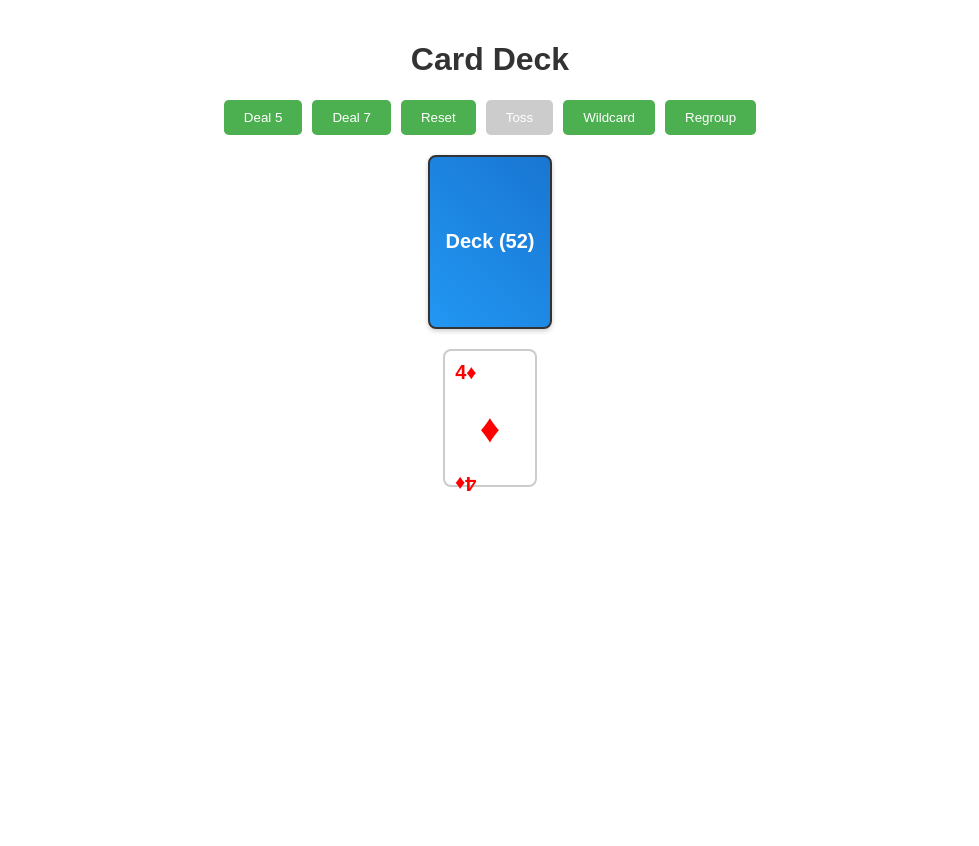
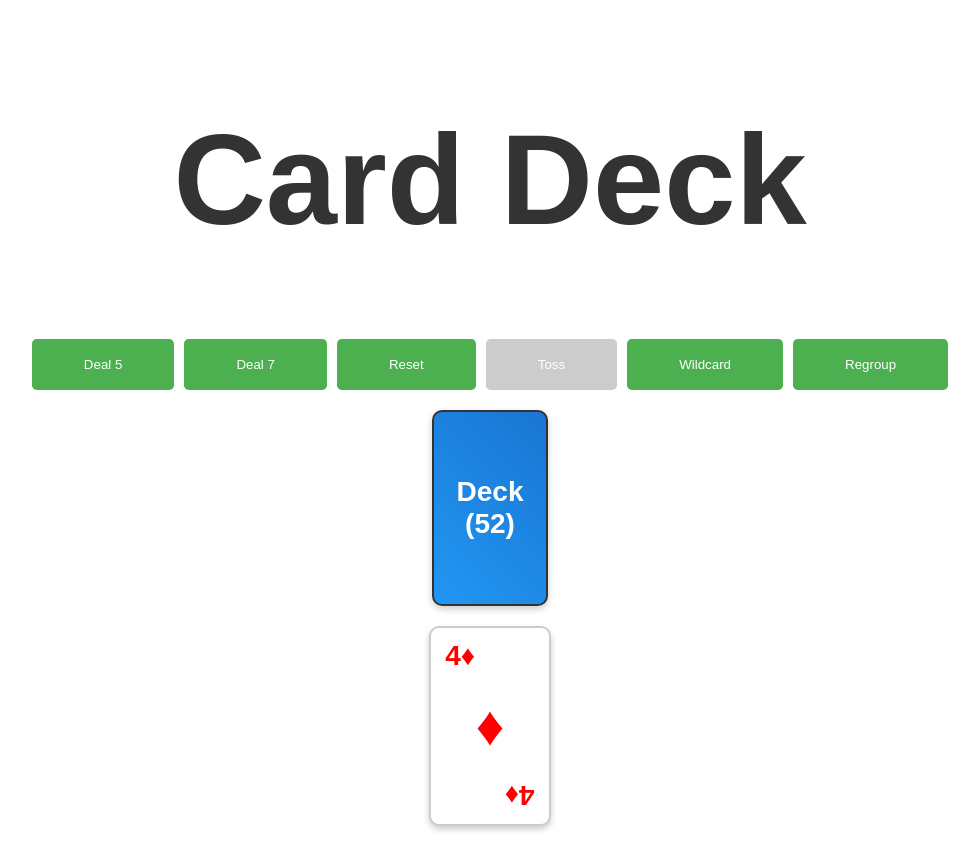
Before and after one commit to whocodesjs/a3_Jovain_Chisholm, a React (Create React App) app in the folder card-deck/: page / in a window 1280 px wide. Both pictures are taken after a click on the button "Wildcard". Shown: the whole page, without its empty margins (150-1129 px from the left). Before the commit the page ends 800 px from the top, so only its background shows below. Built offline with nearby package versions, Linux system fonts and the light colour scheme.

Commit message:
Refined CSS
Refined CSS for deck, card and app.

```diff
--- a/card-deck/src/App.css
+++ b/card-deck/src/App.css
@@ -8,6 +8,7 @@
 
 h1 {
   color: #333;
+  font-size: 8rem;
 }
 
 .controls {
@@ -18,7 +19,7 @@ h1 {
 }
 
 button {
-  padding: 0.625rem 1.25rem;
+  padding: 1.125rem 3.25rem;
   border: none;
   border-radius: 0.3rem;
   background-color: #4caf50;
@@ -39,7 +40,7 @@ button:disabled {
 .drawn-cards {
   display: flex;
   flex-wrap: wrap;
-  gap: 0.625rem;
+  gap: 1.125rem;
   justify-content: center;
   margin-top: 1.25rem;
 }
--- a/card-deck/src/components/Card.css
+++ b/card-deck/src/components/Card.css
@@ -1,12 +1,14 @@
 .card {
-  width: 7vw;
-  height: 10.5vw;
+  width: 9.25vw;
+  height: 24.5vh;
   background: white;
   border: 0.125rem solid #ccc;
-  border-radius: 0.5rem;
+  border-radius: 0.625rem;
+  box-shadow: 0 0.2rem 0.4rem rgba(0, 0, 0, 0.2);
   position: relative;
   cursor: pointer;
   transition: transform 0.2s;
+  overflow: hidden;
 }
 
 .card:hover {
@@ -19,24 +21,31 @@
 
 .card-content {
   height: 100%;
+  width: 100%;
   display: flex;
   flex-direction: column;
   justify-content: space-between;
-  padding: 0.625rem;
-  font-size: 1.25rem;
+  padding: 0.9rem;
+  font-size: 1.75rem;
   font-weight: bold;
+  box-sizing: border-box;
 }
 
 .card-top {
   text-align: left;
+  line-height: 1;
 }
 
 .card-center {
-  font-size: 2.5rem;
+  font-size: 3.5rem;
   text-align: center;
+  flex-grow: 0;
+  line-height: 1;
 }
 
 .card-bottom {
-  text-align: right;
+  text-align: left;
   transform: rotate(180deg);
+  line-height: 1;
+  position: relative;
 }
--- a/card-deck/src/components/Deck.css
+++ b/card-deck/src/components/Deck.css
@@ -5,16 +5,16 @@
 }
 
 .deck {
-  width: 7.5rem;
-  height: 10.625rem;
+  width: 8.75vw;
+  height: 24vh;
   background: linear-gradient(45deg, #2197f3, #1976d2);
   border: 0.125rem solid #333;
-  border-radius: 0.5rem;
+  border-radius: 0.625rem;
   cursor: pointer;
   display: flex;
   align-items: center;
   justify-content: center;
-  box-shadow: 0 0.125rem 0.3rem rgba(0, 0, 0, 0.2);
+  box-shadow: 0 0.18rem 0.44rem rgba(0, 0, 0, 0.2);
   transition: transform 0.2s;
 }
 
@@ -24,19 +24,20 @@
 
 .deck-back {
   color: white;
-  font-size: 1.25rem;
+  font-size: 1.75rem;
   font-weight: bold;
 }
 
 .empty-deck {
-  width: 7.5rem;
-  height: 10.625rem;
-  background: #f0f0f0;
-  border: 0.125rem dashed #666;
-  border-radius: 0.5rem;
+  width: 8.75vw;
+  height: 24vh;
+  background: linear-gradient(45deg, #2197f3, #1976d2);
+  border: 0.125rem solid #333;
+  border-radius: 0.625rem;
   display: flex;
   align-items: center;
   justify-content: center;
   color: #666;
+  font-size: 1.25rem;
   font-style: italic;
 }
```
